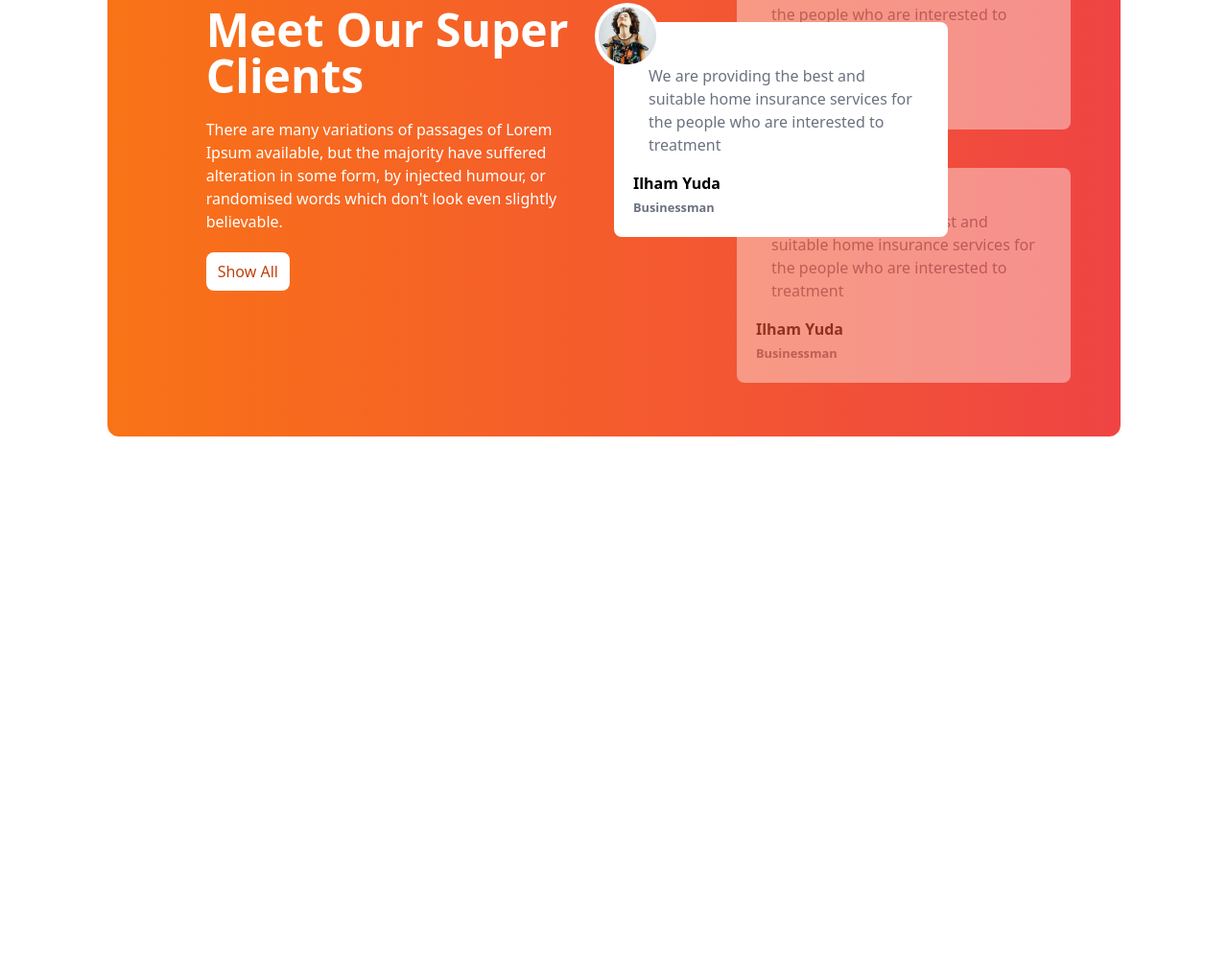
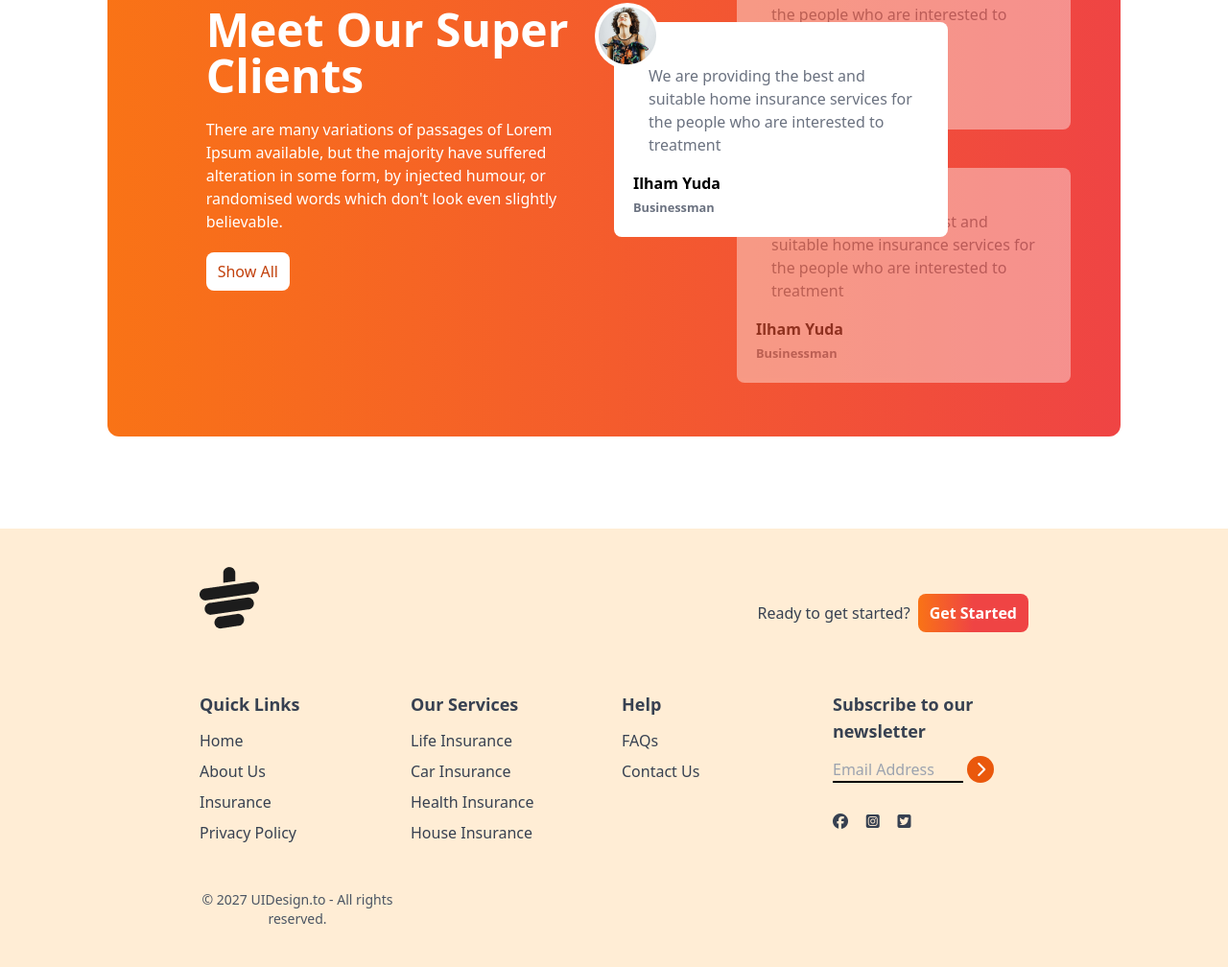
Before and after one commit to Ashique-coder/tea-house-by-tailwind, a plain HTML site: page index.html in a window 1280 px wide. Shown: the part 1893-2901 px from the top of the page at 96% size. Before the commit the page ends 2444 px from the top, so only its background shows below. Drawn offline with nearby package versions, Linux system fonts and the light colour scheme; a web font is replaced by a local one.

Commit message:
completed

```diff
--- a/index.html
+++ b/index.html
@@ -234,13 +234,96 @@
             </div>
           </div>
         </div>
+      </div>
+    </section>
 
-
-
+    <!-- News Section Homework -->
+  </main>
+  <!-- Footer Section  -->
+  <footer class="bg-orange-100 text-gray-700 py-10 px-4 md:px-16">
+    <div class="w-9/12 mx-auto">
+      <!-- logo  -->
+      <div class="mb-8 flex justify-between">
+        <img class="mb-8" src="images/cup.png" alt="">
+        <div class="flex items-center gap-2">
+          <h4>Ready to get started?</h4>
+          <button class="bg-gradient-to-r from-orange-500 via-red-500 to-red-500 px-3 py-2 rounded-lg text-white font-bold">Get Started</button>
+        </div>
       </div>
 
-    </section>
-  </main>
+      <!-- links -->
+      <div class="grid grid-cols-1 md:grid-cols-2 lg:grid-cols-4 gap-4">
+        <!-- first column -->
+         <div>
+          <h3 class="font-semibold text-lg mb-3">Quick Links</h3>
+          <ul class="space-y-2">
+            <li>
+              <a class="hover:text-orange-600" href="#">Home</a>
+            </li>
+            <li>
+              <a class="hover:text-orange-600" href="#">About Us</a>
+            </li>
+            <li>
+              <a class="hover:text-orange-600" href="#">Insurance</a>
+            </li>
+            <li>
+              <a class="hover:text-orange-600" href="#">Privacy Policy</a>
+            </li>
+          </ul>
+         </div>
+        <!-- Second column -->
+         <div>
+          <h3 class="font-semibold text-lg mb-3">Our Services</h3>
+          <ul class="space-y-2">
+            <li>
+              <a class="hover:text-orange-600" href="#">Life Insurance</a>
+            </li>
+            <li>
+              <a class="hover:text-orange-600" href="#">Car Insurance</a>
+            </li>
+            <li>
+              <a class="hover:text-orange-600" href="#">Health Insurance</a>
+            </li>
+            <li>
+              <a class="hover:text-orange-600" href="#">House Insurance</a>
+            </li>
+          </ul>
+         </div>
+        <!-- Third column -->
+         <div>
+          <h3 class="font-semibold text-lg mb-3">Help</h3>
+          <ul class="space-y-2">
+            <li>
+              <a class="hover:text-orange-600" href="#">FAQs</a>
+            </li>
+            <li>
+              <a class="hover:text-orange-600" href="#">Contact Us</a>
+            </li>
+          </ul>
+         </div>
+
+         <!-- Fourth column -->
+          <div>
+            <h3 class="font-semibold text-lg mb-3">Subscribe to our newsletter</h3>
+            <div class="flex flex-col space-y-2">
+              <div>
+                <input placeholder="Email Address" type="text" class="bg-transparent border-b-2 border-black w-4/6 ">
+              <i class="fa-solid fa-chevron-right w-7 h-7 bg-orange-600 inline-flex rounded-full text-white justify-center items-center"></i>
+              <div class="flex justify-between w-2/5 mb-2 mt-8">
+                <i class="fa-brands fa-facebook"></i>
+                <i class="fa-brands fa-square-instagram"></i>
+                <i class="fa-brands fa-square-twitter"></i>
+
+              </div>
+              </div>
+            </div>
+          </div>
+          <div class=" md:justify-center md:items-center lg:justify-center text-center pt-4 mt-4">
+            <p class="text-sm text-gray-600">© 2027 UIDesign.to - All rights reserved.</p>
+          </div>
+      </div>
+    </div>
+  </footer>
 </body>
 
 </html>
```
